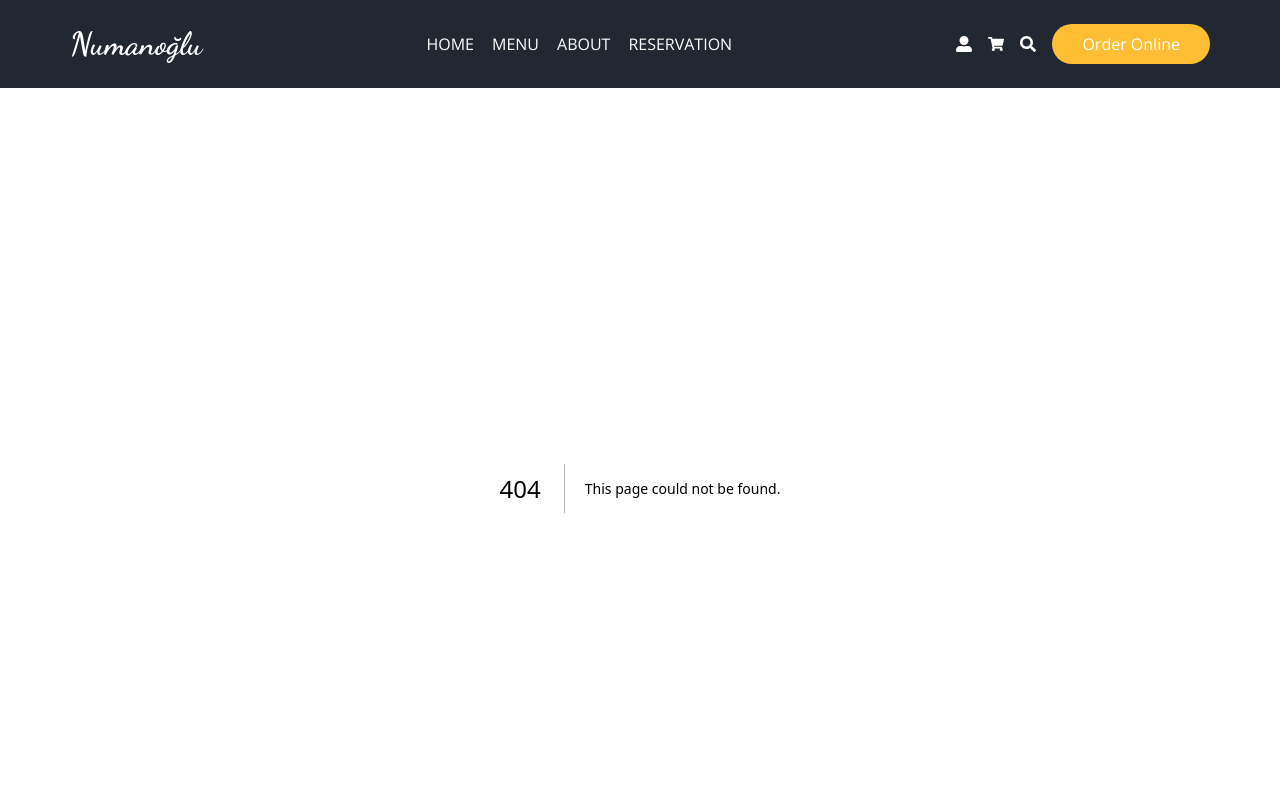
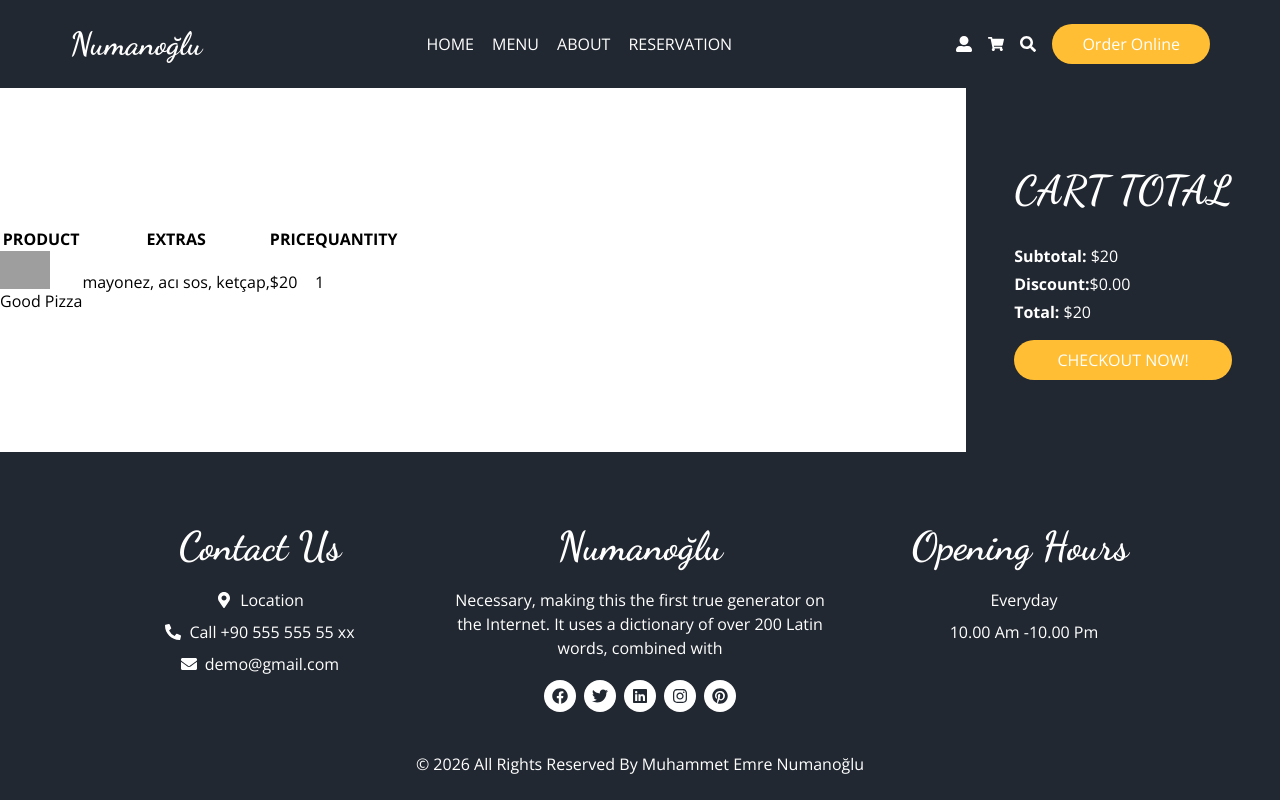
Before and after one commit to MuhammetEmreNumanoglu/NextJS, a Next.js app: page /cart in a window 1280 px wide. Before the commit this address had no page. Shown: the top 800 px of the page. Built offline with nearby package versions, Linux system fonts and the light colour scheme; grey boxes are pictures that could not be loaded.

Commit message:
Cart Page Total Added

```diff
--- a/components/customer/Customer.jsx
+++ b/components/customer/Customer.jsx
@@ -55,8 +55,8 @@ const Customers = () => {
       <Slider {...settings}>
         <CustomerItem imgSrc="/images/client1.jpg" />
         <CustomerItem imgSrc="/images/client2.jpg" />
-        <CustomerItem imgSrc="/images/client1.jpg" />
-        <CustomerItem imgSrc="/images/client2.jpg" />
+        <CustomerItem imgSrc="/images/client3.jpg" />
+        <CustomerItem imgSrc="/images/client4.jpg" />
       </Slider>
     </div>
   );
--- a/components/layout/Footer.jsx
+++ b/components/layout/Footer.jsx
@@ -54,7 +54,7 @@ const Footer = () => {
                 <FaTwitter />
               </a>
               <a
-                href=""
+                href="https://www.linkedin.com/in/muhammet-emre-numanoğlu-6017b3220/"
                 className="w-8 h-8 grid place-content-center bg-white text-secondary rounded-full"
               >
                 <FaLinkedin />
--- a/components/layout/Header.jsx
+++ b/components/layout/Header.jsx
@@ -32,12 +32,12 @@ const Header = () => {
               <Link href={"/"}>Home</Link>
             </li>
             <li className="px-[5px] py-[10px] uppercase hover:text-primary cursor-pointer">
-              <Link href={"#menu"}>Menu</Link>
+              <Link href={"/menu"}>Menu</Link>
             </li>
             <li className="px-[5px] py-[10px] uppercase hover:text-primary cursor-pointer">
               <Link href={"/about"}>About</Link>{" "}
             </li>
-            <li className="px-[5px] py-[10px] uppercase hover:text-primary cursor-pointer">
+            <li className="px-[5px] py-[10px] uppercase hover:text-primary ">
               <Link href={"/reservation"}>Reservation</Link>
             </li>
           </ul>
@@ -51,16 +51,16 @@ const Header = () => {
           )}
         </nav>
         <div className="flex gap-x-4 items-center">
-          <a href="#">
-            <FaUserAlt className="hover:text-primary transition-all" />
-          </a>
-          <a href="#">
-            <FaShoppingCart className="hover:text-primary transition-all" />
+          <Link href="/auth/login">
+            <FaUserAlt className="hover:text-primary transition-all cursor-pointer" />
+          </Link>
+          <a href="/cart">
+            <FaShoppingCart className="hover:text-primary transition-all cursor-pointer" />
           </a>
           <button onClick={() => setIsSearchModal(true)}>
-            <FaSearch className="hover:text-primary transition-all" />
+            <FaSearch className="hover:text-primary transition-all cursor-pointer" />
           </button>
-          <a href="#" className="md:inline-block hidden sm">
+          <a href="#" className="md:inline-block hidden sm cursor-pointer">
             <button className="btn-primary">Order Online</button>
           </a>
           <button
--- /dev/null
+++ b/pages/auth/login.jsx
@@ -0,0 +1,68 @@
+import { useFormik } from "formik";
+import Link from "next/link";
+import Input from "../../components/form/Input";
+import Title from "../../components/ui/Title";
+import { loginSchema } from "../../schema/login";
+
+const Login = () => {
+  const onSubmit = async (values, actions) => {
+    await new Promise((resolve) => setTimeout(resolve, 4000));
+    actions.resetForm();
+  };
+  const { values, errors, touched, handleSubmit, handleChange, handleBlur } =
+    useFormik({
+      initialValues: {
+        email: "",
+        password: "",
+      },
+      onSubmit,
+      validationSchema: loginSchema,
+    });
+
+  const inputs = [
+    {
+      id: 1,
+      name: "email",
+      type: "email",
+      placeholder: "Your Email Address",
+      value: values.email,
+      errorMessage: errors.email,
+      touched: touched.email,
+    },
+    {
+      id: 2,
+      name: "password",
+      type: "password",
+      placeholder: "Your Password",
+      value: values.password,
+      errorMessage: errors.password,
+      touched: touched.password,
+    },
+  ];
+
+  return (
+    <div className="container mx-auto  ">
+      <div className="flex flex-col items-center my-20 w-1/2 mx-auto ">
+        <Title className="mb-4">Login</Title>
+        <div className="flex flex-col gap-y-3 w-full">
+          {inputs.map((input) => (
+            <Input
+              key={input.id}
+              {...input}
+              onChange={handleChange}
+              onBlur={handleBlur}
+            />
+          ))}
+        </div>
+        <div className="flex flex-col w-full gap-y-2">
+          <button className="btn-primary w-full">Login</button>{" "}
+          <button className="btn-primary !bg-secondary text-white w-full">
+            Github ile giriş
+          </button>
+        </div>
+      </div>
+    </div>
+  );
+};
+
+export default Login;
--- /dev/null
+++ b/pages/cart/index.jsx
@@ -0,0 +1,49 @@
+import Image from "next/image";
+import Title from "../../components/ui/Title";
+
+const Cart = () => {
+  return (
+    <div className="min-h-[calc(100vh_-_436px)]">
+      <div className="flex justify-between items-center">
+        <div className="min-h-[calc(100vh_-_436px)] flex items-center flex-1">
+          <table>
+            <thead>
+              <tr>
+                <th>PRODUCT</th>
+                <th>EXTRAS</th>
+                <th>PRICE</th>
+                <th>QUANTITY</th>
+              </tr>
+            </thead>
+            <tbody>
+              <tr>
+                <td>
+                  <Image src="/images/pizza.jpg" alt="" width={50} height={50} />
+                  <span>Good Pizza</span>
+                </td>
+                <td>
+                  <span>mayonez, acı sos, ketçap,</span>
+                </td>
+                <td>$20</td>
+                <td>1</td>
+              </tr>
+            </tbody>
+          </table>
+        </div>
+        <div className="bg-secondary min-h-[calc(100vh_-_436px)] flex flex-col justify-center text-white p-12">
+          <Title addClass="text-[40px]">CART TOTAL</Title>
+
+          <div className="mt-6">
+            <b>Subtotal: </b>$20 <br />
+            <b className=" inline-block my-1">Discount: </b>$0.00 <br />
+            <b>Total: </b>$20
+          </div>
+
+          <button className="btn-primary mt-4">CHECKOUT NOW!</button>
+        </div>
+      </div>
+    </div>
+  );
+};
+
+export default Cart;
--- /dev/null
+++ b/schema/login.js
@@ -0,0 +1,7 @@
+import * as Yup from "yup";
+
+export const loginSchema = Yup.object({
+
+  email: Yup.string().required("Email is required.").email("Email is invalid."),
+  password: Yup.string().required("Password is required").min(8,"Minimum 8 karakterli olmalıdır")
+});
```
